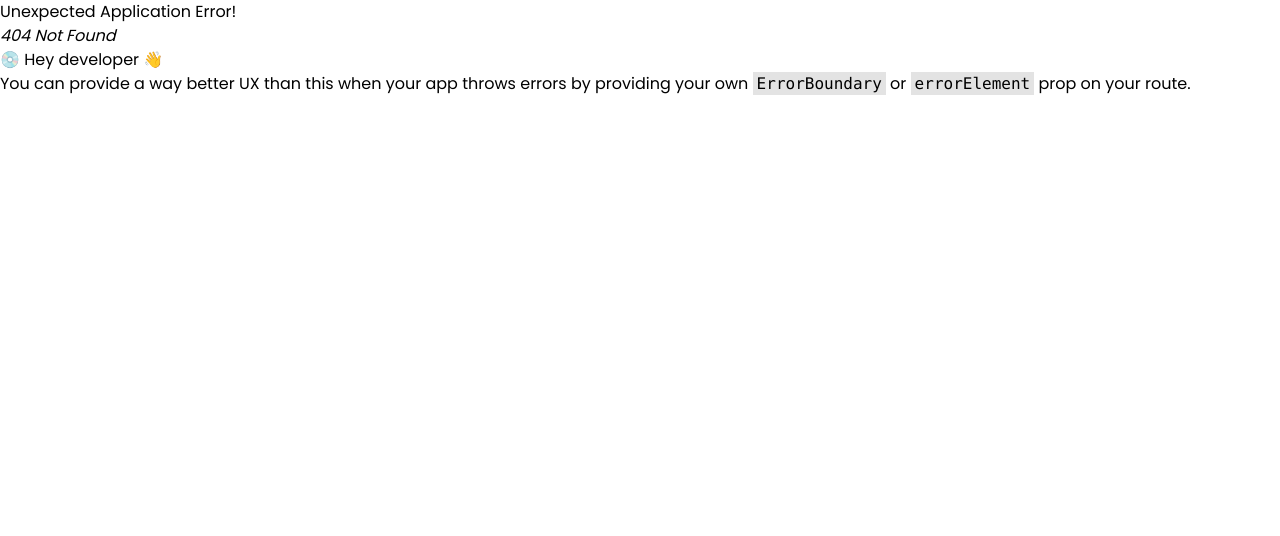
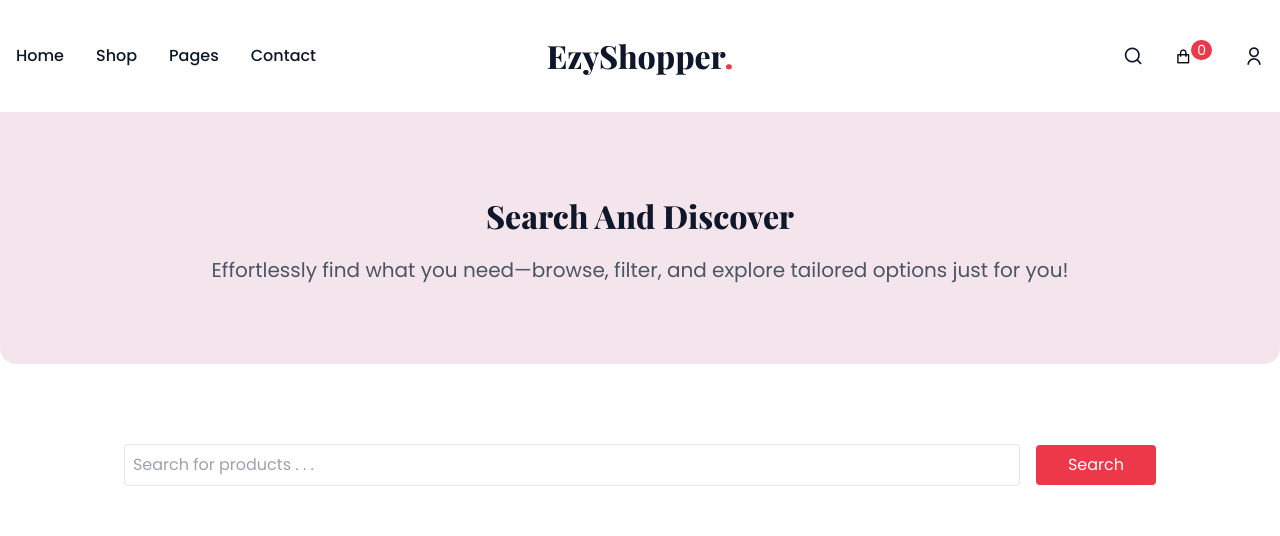
Before and after one commit to ManushiChamika/E-Commerce-MERN-project, a React (Vite) app in the folder frontend/: page /search in a window 1280 px wide. Before the commit this address had no page. Shown: the top 536 px of the page. Built offline with nearby package versions, Linux system fonts and the light colour scheme.

Commit message:
search page

```diff
--- a/frontend/src/App.css
+++ b/frontend/src/App.css
@@ -27,11 +27,11 @@
   border-radius: 0 0 1rem 1rem;
 }
 
-.section__container p{
+/* .section__container p{
   font-size: 1.2rem;
   color: rgb(116, 111, 111);
   text-align: center;
-}
+} */
 
 .section__header {
   margin-bottom: 1rem;
@@ -59,6 +59,10 @@
   border-radius: 5px;
   cursor: pointer;
   transition: 0.3s;
+  /* center the button */
+  display: flex;
+  margin-left: auto;
+  margin-right: auto;
 }
 
 .btn:hover {
--- a/frontend/src/pages/category/Category.jsx
+++ b/frontend/src/pages/category/Category.jsx
@@ -27,7 +27,8 @@ const Category = () => {
     <>
         <section className='section__container bg-primary-light'>
             <h2 className='section__header capitalize'>{categoryName}</h2>
-            <p>Browse a diverse range of categories, from chic dresses to versatile accessories. Elevate your style today!</p>
+            <p className="text-gray-600 text-center text-xl">Browse a diverse range of categories, from chic dresses to versatile accessories. Elevate your style today!</p>
+
         </section>
 
         {/* products card */}
--- a/frontend/src/pages/search/Search.jsx
+++ b/frontend/src/pages/search/Search.jsx
@@ -1,25 +1,76 @@
-// import React from 'react'
-// import {useState} from 'react'
-// import productsData from "../../data/products.json";
+import React from 'react';
+import { useState } from 'react';
+import productsData from '../../data/products.json';
+import ProductCards from '../shop/ProductCards';
 
-// const Search = () => {
-//     const [searchQuery, setSearchQuery] = useState('');
-//     const [filteredProducts, setFilteredProducts] = useState(productsData);
+const Search = () => {
+  const [searchQuery, setSearchQuery] = useState('');
+  const [filteredProducts, setFilteredProducts] = useState(productsData);
 
-//     const handleSearch = () => {
-//         const query = searchQuery.toLowerCase();
+  const handleSearch = () => {
+    const query = searchQuery.toLowerCase();
 
-//         const filtered = productsData.filter(product => product.name.toLowerCase().includes(query) || product.description.toLowerCase().includes(query));
+    const filtered = productsData.filter(
+      product =>
+        product.name.toLowerCase().includes(query) ||
+        product.description.toLowerCase().includes(query)
+    );
 
-//         setFilteredProducts(filtered);
-//     }
+    setFilteredProducts(filtered);
+  };
 
-//   return (
-//     <section className='section__container bg-primary-light'>
-//         <h2 className='section__header capitalize'>{categoryName}</h2>
+//once a keyword is erased from searchbar it should show all products-------
+  const handleInputChange = (e) => {
+    const query = e.target.value;
+    setSearchQuery(query);
 
-//     </section>
-//   )
-// }
+    if (query === '') {
+      // Reset to show all products when search bar is cleared
+      setFilteredProducts(productsData);
+    }
+  };
+//--------------------------------------------------------------------------
 
-// export default Search
+  return (
+    <>
+      <section className="section__container bg-primary-light">
+        <h2 className="section__header capitalize">Search and Discover</h2>
+        <p className="text-gray-600 text-center text-xl">
+          Effortlessly find what you need—browse, filter, and explore tailored
+          options just for you!
+        </p>
+      </section>
+
+      {/* Search bar */}
+      <div className="section__container">
+        <div className="w-full mb-12 flex flex-col md:flex-row items-center justify-center gap-4">
+          <input
+            type="text"
+            value={searchQuery}
+            onChange={handleInputChange}
+            className="search-bar w-full max-w-4xl p-2 border rounded"
+            placeholder="Search for products . . ."
+          />
+
+          <button
+            onClick={handleSearch}
+            className="search-button w-full md:w-auto py-2 px-8 bg-primary text-white rounded"
+          >
+            Search
+          </button>
+        </div>
+
+        {/* when products are not available */}
+        {filteredProducts.length > 0 ? (
+          <ProductCards products={filteredProducts} />
+        ) : (
+          <p className="text-center text-gray-600 text-lg mt-8">
+            Product not available.
+          </p>
+        )}
+      </div>
+    </>
+  );
+};
+
+export default Search;
--- a/frontend/src/routers/router.jsx
+++ b/frontend/src/routers/router.jsx
@@ -2,6 +2,7 @@ import {createBrowserRouter} from "react-router-dom";
 import App from "../App";
 import Home from "../pages/home/Home";
 import Category from "../pages/category/Category";
+import Search from "../pages/search/Search";
 
 const router = createBrowserRouter([
     {
@@ -16,6 +17,10 @@ const router = createBrowserRouter([
           path: "/categories/:categoryName",
           element : <Category/>
         },
+        {
+          path: "/search",
+          element : <Search/>
+        },
       ],
     },
   ]);
```
